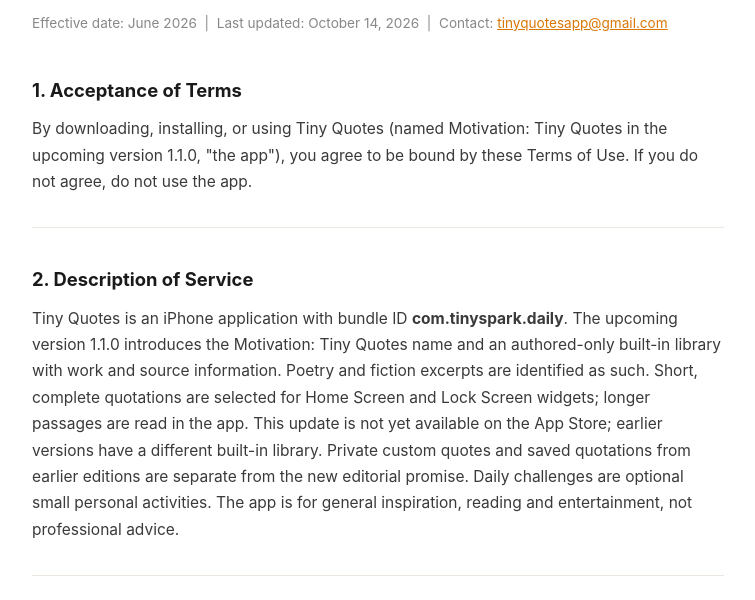
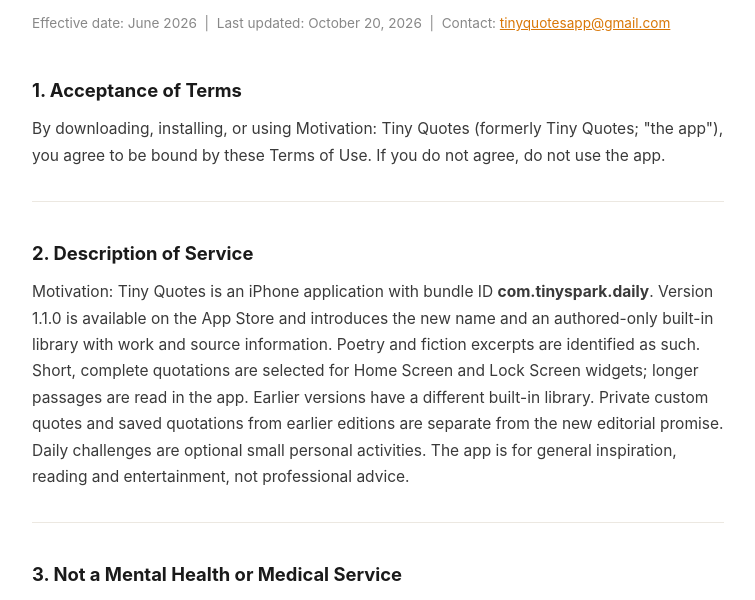
Before and after one commit to tinyquotesapp/tinyquotesapp.github.io, a plain HTML site: page terms/index.html in a window 1280 px wide. Shown: the part 133-733 px from the top of the page, without its empty margins (262-1017 px from the left). Drawn offline with Linux system fonts and the light colour scheme.

Commit message:
Mark accepted release live on terms page

```diff
--- a/terms/index.html
+++ b/terms/index.html
@@ -6,7 +6,7 @@
   <title>Terms of Use — Motivation: Tiny Quotes</title>
   <link rel="icon" href="/favicon.png" />
   <link rel="apple-touch-icon" href="/apple-touch-icon.png" />
-  <link rel="canonical" href="https://tinyquotesapp.github.io/terms" />
+  <link rel="canonical" href="https://tinyquotesapp.github.io/terms/" />
   <style>
     *, *::before, *::after { box-sizing: border-box; margin: 0; padding: 0; }
     body {
@@ -56,15 +56,15 @@
 </nav>
 <div class="container">
   <h1>Terms of Use</h1>
-  <p class="meta">Effective date: June 2026 &nbsp;|&nbsp; Last updated: October 14, 2026 &nbsp;|&nbsp; Contact: <a href="mailto:tinyquotesapp@gmail.com">tinyquotesapp@gmail.com</a></p>
+  <p class="meta">Effective date: June 2026 &nbsp;|&nbsp; Last updated: October 20, 2026 &nbsp;|&nbsp; Contact: <a href="mailto:tinyquotesapp@gmail.com">tinyquotesapp@gmail.com</a></p>
 
   <h2>1. Acceptance of Terms</h2>
-  <p>By downloading, installing, or using Tiny Quotes (named Motivation: Tiny Quotes in the upcoming version 1.1.0, "the app"), you agree to be bound by these Terms of Use. If you do not agree, do not use the app.</p>
+  <p>By downloading, installing, or using Motivation: Tiny Quotes (formerly Tiny Quotes; "the app"), you agree to be bound by these Terms of Use. If you do not agree, do not use the app.</p>
 
   <hr class="divider" />
 
   <h2>2. Description of Service</h2>
-  <p>Tiny Quotes is an iPhone application with bundle ID <strong>com.tinyspark.daily</strong>. The upcoming version 1.1.0 introduces the Motivation: Tiny Quotes name and an authored-only built-in library with work and source information. Poetry and fiction excerpts are identified as such. Short, complete quotations are selected for Home Screen and Lock Screen widgets; longer passages are read in the app. This update is not yet available on the App Store; earlier versions have a different built-in library. Private custom quotes and saved quotations from earlier editions are separate from the new editorial promise. Daily challenges are optional small personal activities. The app is for general inspiration, reading and entertainment, not professional advice.</p>
+  <p>Motivation: Tiny Quotes is an iPhone application with bundle ID <strong>com.tinyspark.daily</strong>. Version 1.1.0 is available on the App Store and introduces the new name and an authored-only built-in library with work and source information. Poetry and fiction excerpts are identified as such. Short, complete quotations are selected for Home Screen and Lock Screen widgets; longer passages are read in the app. Earlier versions have a different built-in library. Private custom quotes and saved quotations from earlier editions are separate from the new editorial promise. Daily challenges are optional small personal activities. The app is for general inspiration, reading and entertainment, not professional advice.</p>
 
   <hr class="divider" />
 
```
